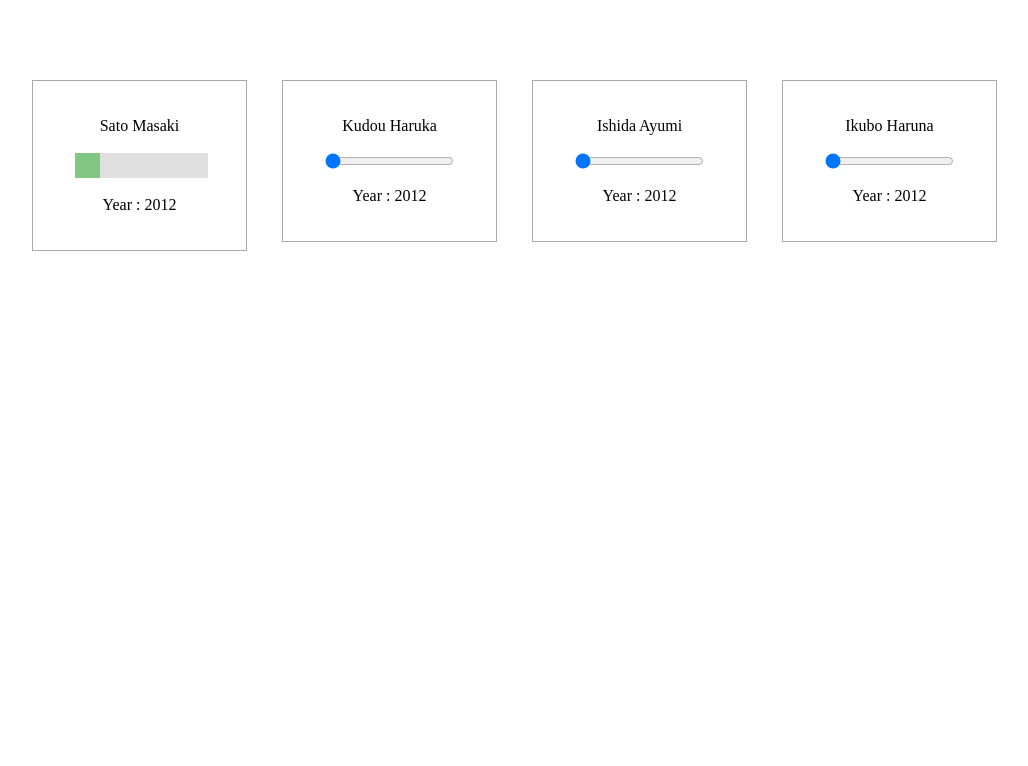
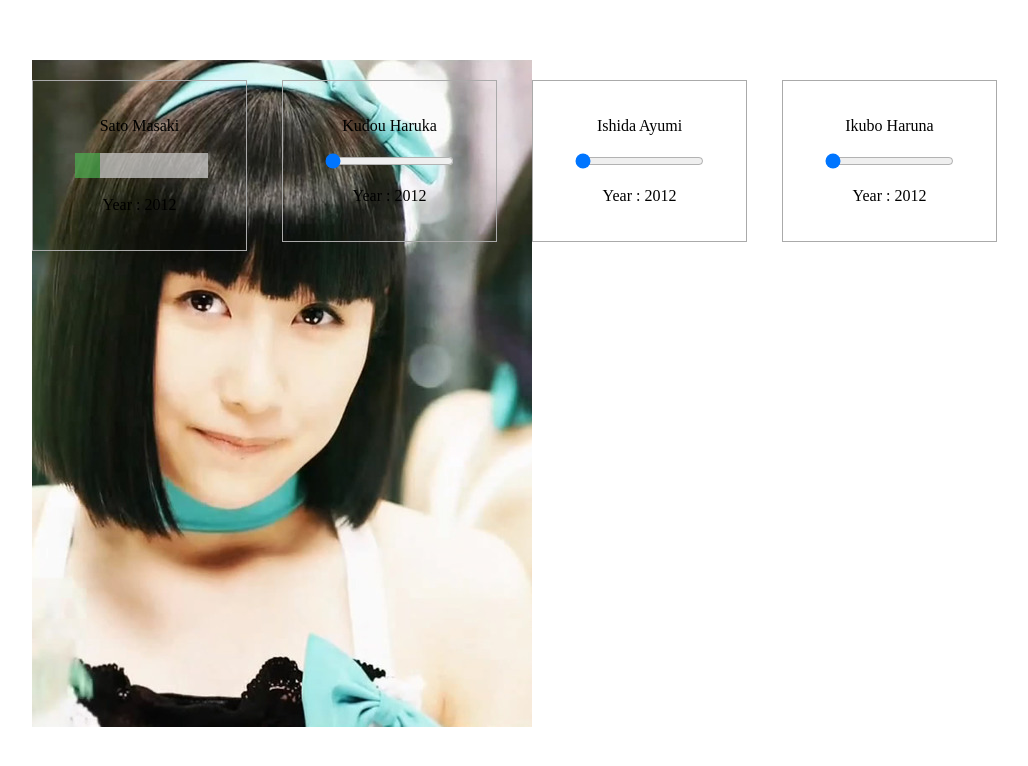
Before and after one commit to ChinatsuKawakami/showidol1, a plain HTML site: page showIdol/index.html in a window 1280 px wide. Shown: the part 148-914 px from the top of the page, without its empty margins (176-1204 px from the left). Before the commit the page ends 800 px from the top, so only its background shows below. Drawn offline with nearby package versions, Linux system fonts and the light colour scheme.

Commit message:
0.0.3: Added function to add class whose css shows photo

```diff
--- a/showIdol/change.css
+++ b/showIdol/change.css
@@ -85,3 +85,7 @@ Description: This is html to show the idol photo
     background: #4CAF50;
     cursor: pointer;
 }
+
+.showphoto{
+	content:url("satou2012.jpg");
+}
--- a/showIdol/index.html
+++ b/showIdol/index.html
@@ -51,7 +51,7 @@ version: 0.0.1 Initial commit
  </div>
 
  </div>
-
+ <div id="show"></div>
  </div>
  <script src="show.js" type="text/javascript"></script>
  </body>
--- a/showIdol/show.js
+++ b/showIdol/show.js
@@ -32,7 +32,30 @@ $(document).ready(function(){
 	dodemo.innerHTML = doslider.value;
 	ayudemo.innerHTML = ayuslider.value;
 	harudemo.innerHTML = haruslider.value;
+
+	if(masademo.innerHTML==="2012"){
+		$("#show").addClass("showphoto");
+	}else{
+		$("#show").removeClass("showphoto");
+	}
 });
+
+
+/*function showHistory(){
+	let image = $("<img>");
+	let div = $("<div>")
+	image.load(function(){
+		div.css({
+			 "width": this.width,
+		     "height": this.height,
+		     "background-image": "url(" + this.src + ")"
+		});
+		$(".showphoto").append(div);
+
+	});
+	image.attr("src","satou2012.jpg");
+
+};*/
 /*
 (function(){
 
```
Also changed, not shown: showIdol/satou2012.jpg (added).
